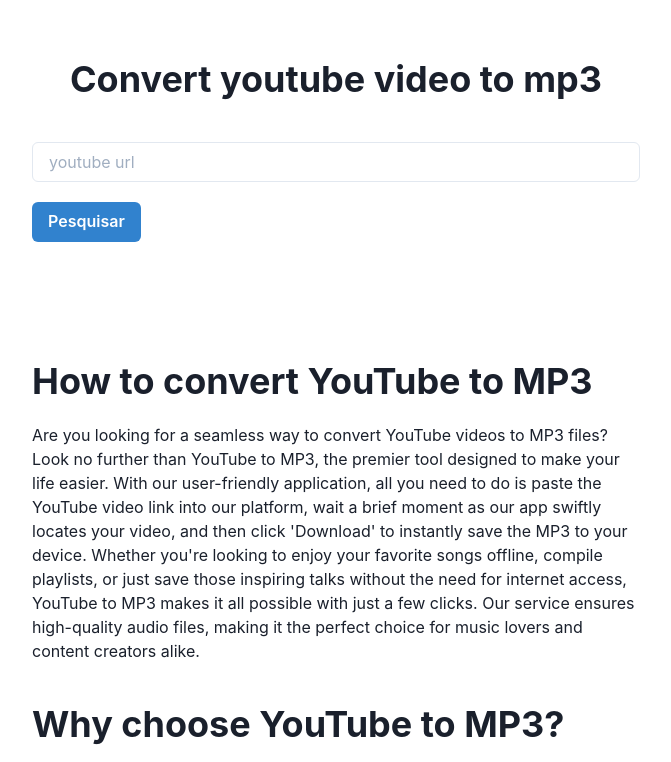
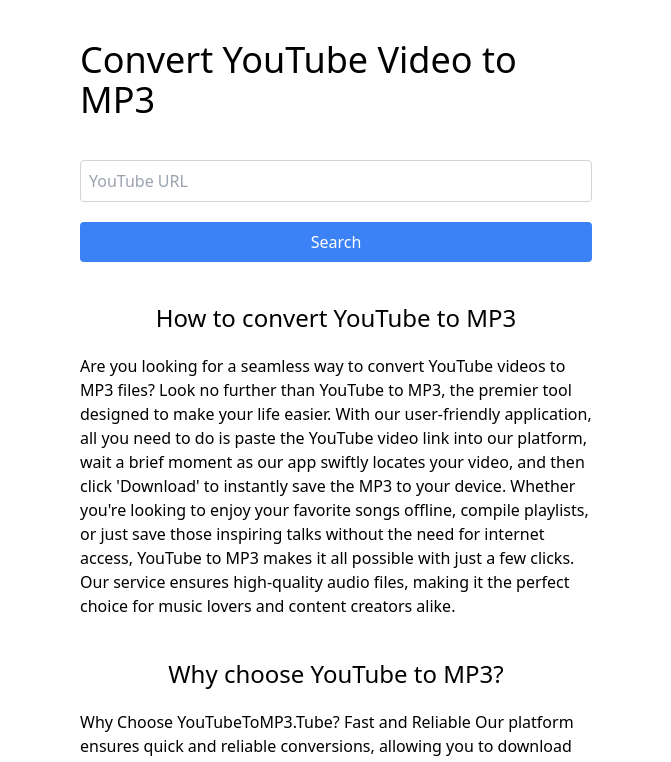
Before and after one commit to Joaovsa7/youtube-to-mp3, a Next.js app: page / in a window 1280 px wide. Shown: the top 762 px of the page, without its empty margins (304-975 px from the left). Built offline with nearby package versions, Linux system fonts and the light colour scheme.

Commit message:
feat: setup tailwind

```diff
--- a/package.json
+++ b/package.json
@@ -21,6 +21,7 @@
     "@radix-ui/react-accordion": "^1.1.2",
     "@tabler/icons-react": "^3.5.0",
     "@types/fluent-ffmpeg": "^2.1.17",
+    "autoprefixer": "^10.4.19",
     "axios": "^0.21.1",
     "ffmpeg-static": "^5.2.0",
     "framer-motion": "^4",
@@ -28,10 +29,12 @@
     "next-seo": "^6.5.0",
     "next-sitemap": "^4.2.3",
     "node-getopt": "github:takamin/node-getopt",
+    "postcss": "^8.4.38",
     "react": "^18.3.1",
     "react-dom": "^18.3.1",
     "slugify": "^1.6.6",
     "tailwind-merge": "^2.3.0",
+    "tailwindcss": "^3.4.3",
     "typescript": "^4.2.4",
     "youtube-mp3-downloader": "^0.7.7",
     "youtube-sr": "^4.3.4",
--- /dev/null
+++ b/postcss.config.js
@@ -0,0 +1,6 @@
+module.exports = {
+  plugins: {
+    tailwindcss: {},
+    autoprefixer: {},
+  },
+}
--- a/src/pages/_app.tsx
+++ b/src/pages/_app.tsx
@@ -1,11 +1,11 @@
 import * as React from "react"
-import { ChakraProvider } from "@chakra-ui/react"
+import './globals.css'
 
 function App({ Component }) {
   return (
-    <ChakraProvider>
+    <main className="container mx-auto max-w-lg	">
       <Component />
-    </ChakraProvider>
+    </main>
   )
 }
 
--- /dev/null
+++ b/src/pages/globals.css
@@ -0,0 +1,4 @@
+/* ./styles/globals.css */
+@tailwind base;
+@tailwind components;
+@tailwind utilities;
--- a/src/pages/index.tsx
+++ b/src/pages/index.tsx
@@ -88,71 +88,72 @@
         <meta property="og:type" content="website" />
         <meta name="robots" content="index, follow" />
       </Head>
-      <Container maxW="container.sm">
-        <Flex minHeight='40vh' alignItems='center' justifyContent='center' flexDir='column'>
-          <Heading as='h1' marginBottom={10}>
-            Convert youtube video to mp3
-          </Heading>
-          <Box width='100%'>
+      <div className="container">
+        <div className="flex min-h-40vh items-center justify-center flex-col">
+          <h1 className="text-4xl mb-10 mt-10   ">Convert YouTube Video to MP3</h1>
+          <div className="w-full">
             <form onSubmit={handleSubmit}>
-              <Input type='text' placeholder='youtube url' marginBottom={5} ref={inputRef} />
-              <Button colorScheme='blue' type='submit' marginBottom={5} isLoading={loading} loadingText='Loading video...'>
-                Pesquisar
-              </Button>
+              <input
+                type="text"
+                placeholder="YouTube URL"
+                className="w-full p-2 mb-5 border border-gray-300 rounded"
+                ref={inputRef}
+              />
+              <button
+                type="submit"
+                className={`w-full p-2 bg-blue-500 text-white rounded ${loading ? 'opacity-50 cursor-not-allowed' : ''}`}
+                disabled={loading}
+              >
+                {loading ? 'Loading video...' : 'Search'}
+              </button>
             </form>
             {hasError && (
-              <Alert status="error">
-                <AlertIcon />
-                <AlertTitle mr={2}>{error}</AlertTitle>
-                <CloseButton position="absolute" right="8px" top="8px" onClick={() => setError(null)} />
-              </Alert>
+              <div className="bg-red-100 border border-red-400 text-red-700 px-4 py-3 rounded relative" role="alert">
+                <strong className="font-bold">{error}</strong>
+                <span className="absolute top-0 bottom-0 right-0 px-4 py-3" onClick={() => setError(null)}>
+                  <svg className="fill-current h-6 w-6 text-red-500" role="button" xmlns="http://www.w3.org/2000/svg" viewBox="0 0 20 20">
+                    <title>Close</title>
+                    <path d="M14.348 14.849a1 1 0 01-1.415 0L10 11.415l-2.933 2.934a1 1 0 11-1.414-1.415L8.585 10 5.651 7.066a1 1 0 011.415-1.415L10 8.585l2.934-2.934a1 1 0 011.414 1.415L11.415 10l2.934 2.934a1 1 0 010 1.415z" />
+                  </svg>
+                </span>
+              </div>
             )}
-          </Box>
+          </div>
           {hasVideoData && inputRef?.current?.value && (
             <>
               <Preview {...videoData} />
-              <Button
+              <a
                 href={downloadLink}
-                target='_blank'
-                as='a'
+                target="_blank"
+                rel="noopener noreferrer"
                 download={videoData.title}
-                isLoading={!downloadLink.length}
-                loadingText="Loading..."
+                className={`w-full p-2 mt-5 bg-blue-500 text-white text-center rounded ${!downloadLink.length ? 'opacity-50 cursor-not-allowed' : ''}`}
               >
-                Download
-              </Button>
+                {downloadLink.length ? 'Download' : 'Loading...'}
+              </a>
             </>
           )}
-        </Flex>
-        <Heading as='h2' marginTop={10}>
-          How to convert YouTube to MP3
-        </Heading>
-        <Text marginTop={5}>
+          <h2 className="text-2xl mt-10">How to convert YouTube to MP3</h2>
+          <p className="mt-5">
             Are you looking for a seamless way to convert YouTube videos to MP3 files? Look no further than YouTube to MP3, the premier tool designed to make your life easier. With our user-friendly application, all you need to do is paste the YouTube video link into our platform, wait a brief moment as our app swiftly locates your video, and then click 'Download' to instantly save the MP3 to your device. Whether you're looking to enjoy your favorite songs offline, compile playlists, or just save those inspiring talks without the need for internet access, YouTube to MP3 makes it all possible with just a few clicks. Our service ensures high-quality audio files, making it the perfect choice for music lovers and content creators alike.
-        </Text>
-        <Heading as='h2' marginTop={10}>
-          Why choose YouTube to MP3?
-        </Heading>
-        <Text marginTop={5} mb={4}>
-
+          </p>
+          <h2 className="text-2xl mt-10">Why choose YouTube to MP3?</h2>
+          <p className="mt-5 mb-4">
             Why Choose YouTubeToMP3.Tube?
             Fast and Reliable
             Our platform ensures quick and reliable conversions, allowing you to download your favorite audio content without any hassle. You don't have to wait for long processing times or deal with unreliable services.
-
             High-Quality MP3 Files
             We prioritize the quality of your downloads. Our service guarantees high-quality MP3 files, preserving the original sound quality of the YouTube video.
-
             User-Friendly Interface
             YouTubeToMP3.Tube is designed with simplicity in mind. Our intuitive interface makes it easy for anyone to convert YouTube videos to MP3 files, regardless of their technical expertise.
-
             No Registration Required
             Unlike other services, we don't require you to create an account or provide personal information. Simply paste the YouTube URL and start your conversion immediately.
-
             Safe and Secure
             We prioritize your privacy and security. Our website is secure, and we ensure that your data remains protected throughout the conversion process.
-        </Text>
+          </p>
+        </div>
         <Accordion />
-      </Container>
+      </div>
     </>
   )
 }
--- /dev/null
+++ b/tailwind.config.js
@@ -0,0 +1,16 @@
+// tailwind.config.js
+module.exports = {
+  purge: ['./src/pages/**/*.{js,ts,jsx,tsx}', './src/components/**/*.{js,ts,jsx,tsx}'],
+  darkMode: false, // or 'media' or 'class'
+  theme: {
+    extend: {
+      container: {
+        center: true
+      }
+    },
+  },
+  variants: {
+    extend: {},
+  },
+  plugins: [],
+};
```
Also changed, not shown: 2 other files (tests, documents, lock files or other folders). Lines whose indentation alone changed are shown as unchanged.
